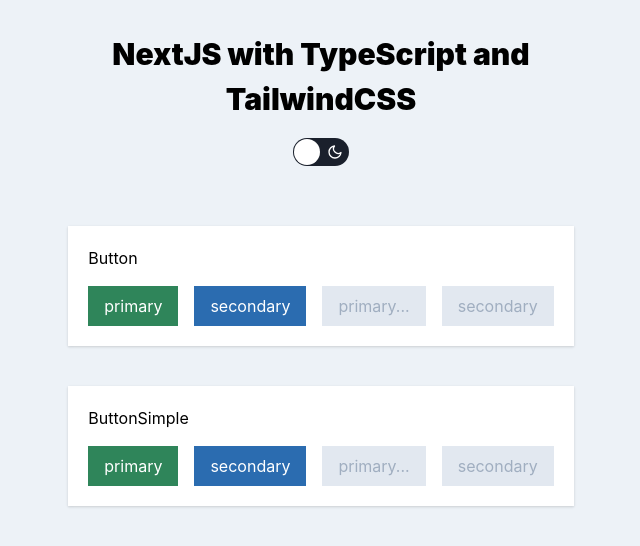
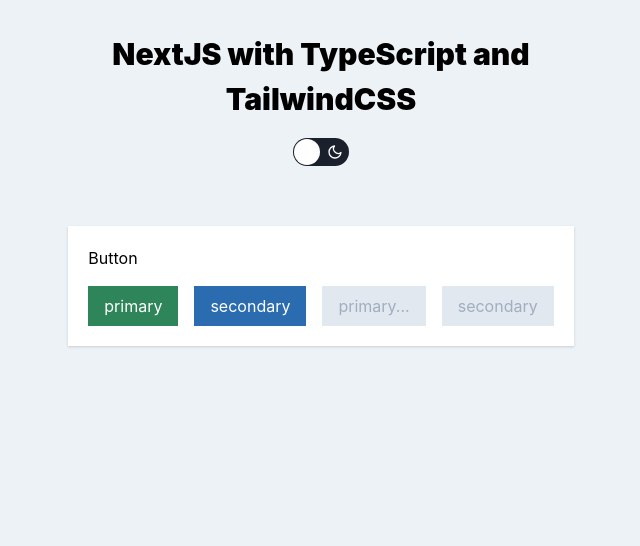
Before and after one commit to lailo/next-with-tailwindcss, a Next.js app: page / in a window 1280 px wide. Shown: the top 546 px of the page, without its empty margins (319-959 px from the left). Built offline with nearby package versions, Linux system fonts and the light colour scheme.

Commit message:
deletes simple button component

```diff
--- a/src/components/ButtonSimple/index.tsx
+++ /dev/null
@@ -1,38 +0,0 @@
-import * as React from 'react'
-import cn from 'classnames'
-import './styles.css'
-
-interface Props {
-  type?: 'primary' | 'secondary'
-  className?: string | object
-  loading?: boolean
-  [key: string]: any
-}
-
-const ButtonSimple: React.FunctionComponent<Props> = ({
-  children,
-  className,
-  type = 'primary',
-  loading = false,
-  ...props
-}) => {
-  const disabled = props.disabled || loading
-
-  const mergedClassName = cn(
-    'btn',
-    {
-      secondary: type === 'secondary',
-      loading,
-    },
-    className
-  )
-
-  return (
-    <button className={mergedClassName} disabled={disabled} {...props}>
-      {children}
-      {loading && '...'}
-    </button>
-  )
-}
-
-export default ButtonSimple
--- a/src/components/ButtonSimple/styles.css
+++ /dev/null
@@ -1,33 +0,0 @@
-.btn {
-  @apply px-4 py-2;
-  @apply text-white;
-  @apply bg-green-700;
-
-  &:hover {
-    @apply bg-green-800;
-  }
-
-  &:disabled {
-    @apply bg-gray-300;
-    @apply text-gray-500;
-    @apply cursor-not-allowed;
-  }
-
-  &.loading {
-    @apply cursor-wait;
-  }
-
-  &.secondary {
-    @apply bg-blue-700;
-
-    &:hover {
-      @apply bg-blue-800;
-    }
-
-    &:disabled {
-      @apply bg-gray-300;
-      @apply text-gray-500;
-      @apply cursor-not-allowed;
-    }
-  }
-}
--- a/src/components/ButtonSimple/test.tsx
+++ /dev/null
@@ -1,55 +0,0 @@
-import * as React from 'react'
-import { shallow } from 'enzyme'
-import toJson from 'enzyme-to-json'
-
-import ButtonSimple from '.'
-
-describe('ButtonSimple', () => {
-  it('renders with correct label', () => {
-    const wrapper = shallow(<ButtonSimple>Hello</ButtonSimple>)
-    expect(wrapper.text()).toEqual('Hello')
-  })
-
-  it('matches primary (default) type snapshot', () => {
-    const wrapper = shallow(<ButtonSimple>Primary</ButtonSimple>)
-    expect(toJson(wrapper)).toMatchSnapshot()
-  })
-
-  it('matches secondary type snapshot', () => {
-    const wrapper = shallow(
-      <ButtonSimple type="secondary">Secondary</ButtonSimple>
-    )
-    expect(toJson(wrapper)).toMatchSnapshot()
-  })
-
-  it('matches with external className as string', () => {
-    const wrapper = shallow(
-      <ButtonSimple className="external-classname">Hello</ButtonSimple>
-    )
-    expect(toJson(wrapper)).toMatchSnapshot()
-  })
-
-  it('matches with external className as object', () => {
-    const wrapper = shallow(
-      <ButtonSimple
-        className={{
-          'external-classname-true': true,
-          'external-classname-false': false,
-        }}
-      >
-        Hello
-      </ButtonSimple>
-    )
-    expect(toJson(wrapper)).toMatchSnapshot()
-  })
-
-  it('matches disabled state', () => {
-    const wrapper = shallow(<ButtonSimple disabled>Disabled</ButtonSimple>)
-    expect(toJson(wrapper)).toMatchSnapshot()
-  })
-
-  it('matches loading state', () => {
-    const wrapper = shallow(<ButtonSimple loading>Disabled</ButtonSimple>)
-    expect(toJson(wrapper)).toMatchSnapshot()
-  })
-})
--- a/src/components/DemoContainer/test.tsx
+++ b/src/components/DemoContainer/test.tsx
@@ -4,20 +4,11 @@
 
 import DemoContainer from '.'
 import Button from '../Button'
-import ButtonSimple from '../ButtonSimple'
 
 describe('DemoContainer', () => {
-  it('renders with buttton component', () => {
+  it('renders with button component', () => {
     const wrapper = shallow(<DemoContainer Component={Button} title="Button" />)
     expect(wrapper.find('h2').text()).toEqual('Button')
     expect(toJson(wrapper)).toMatchSnapshot()
   })
-
-  it('renders with buttton component', () => {
-    const wrapper = shallow(
-      <DemoContainer Component={ButtonSimple} title="ButtonSimple" />
-    )
-    expect(wrapper.find('h2').text()).toEqual('ButtonSimple')
-    expect(toJson(wrapper)).toMatchSnapshot()
-  })
 })
--- a/src/pages/index.tsx
+++ b/src/pages/index.tsx
@@ -1,7 +1,6 @@
 import * as React from 'react'
 import { NextPage } from 'next'
 import Button from '../components/Button'
-import ButtonSimple from '../components/ButtonSimple'
 import DemoContainer from '../components/DemoContainer'
 import ThemeSwitch from '../components/ThemeSwitch'
 import '../styles/main.css'
@@ -24,7 +23,6 @@
         </header>
         <main className="flex-grow flex flex-col items-center my-10">
           <DemoContainer Component={Button} title="Button" />
-          <DemoContainer Component={ButtonSimple} title="ButtonSimple" />
         </main>
         <footer className="text-xs text-center text-gray-600">
           {userAgent}
```
Also changed, not shown: 2 other files (tests, documents, lock files or other folders).
